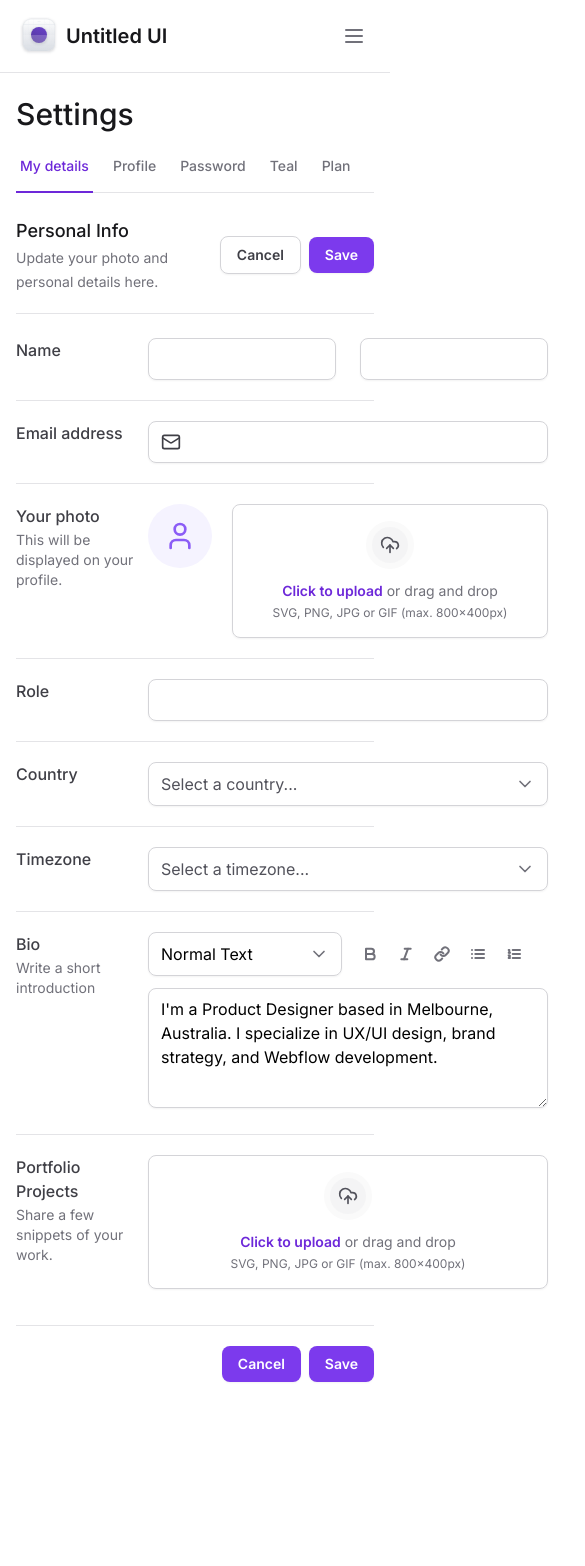
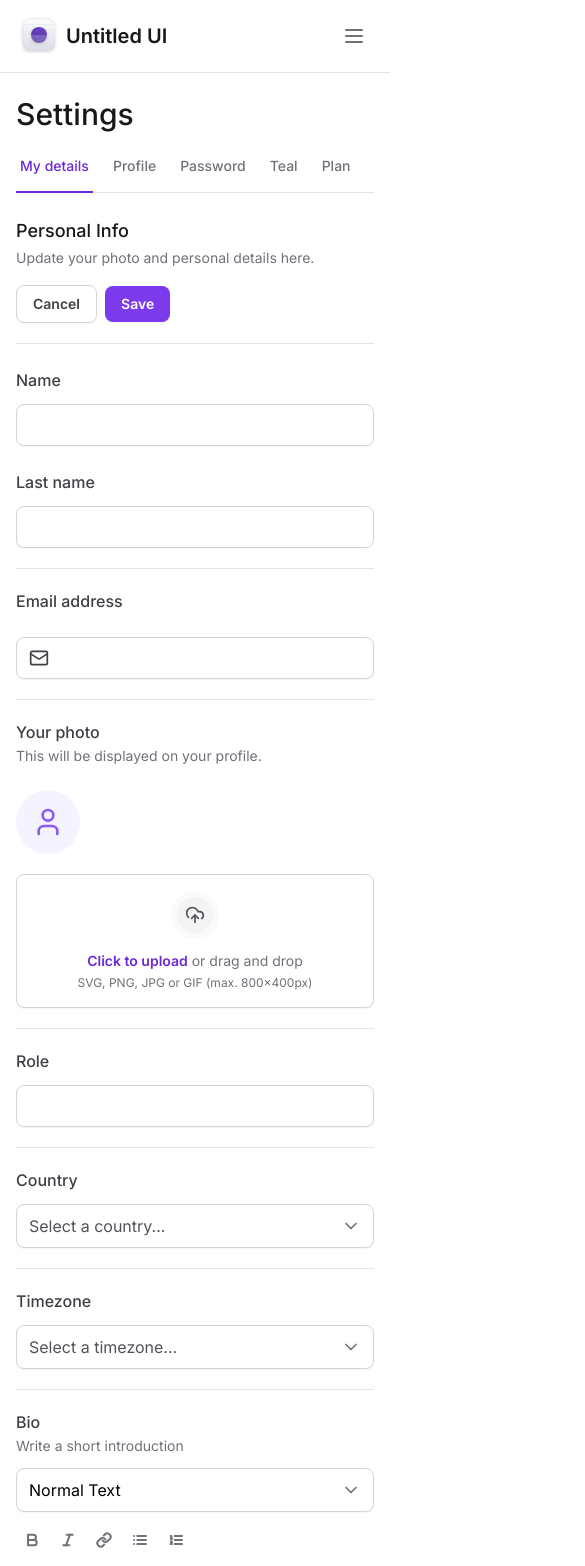
Before and after one commit to AdrielGarciaS/tailwind-next, a Next.js app: page / in a window 390 px wide. Shown: the top 1566 px of the page, 585 px wide, since content can reach past the window. Before the commit the page ends 1430 px from the top, so only its background shows below. Built offline with nearby package versions, Linux system fonts and the light colour scheme.

Commit message:
style: form responsiveness

```diff
--- a/src/app/page.tsx
+++ b/src/app/page.tsx
@@ -16,7 +16,7 @@
       <SettingsTabs />
 
       <div className="mt-6 flex flex-col">
-        <div className="flex items-center justify-between border-b border-zinc-200 pb-5">
+        <div className="flex flex-col justify-between gap-4 border-b border-zinc-200 pb-5 lg:flex-row lg:items-center">
           <div className="space-y-1">
             <h2 className="text-lg font-medium text-zinc-900">Personal Info</h2>
             <span className="text-sm text-zinc-500">
@@ -38,7 +38,7 @@
           className="mt-6 flex w-full flex-col gap-5 divide-y divide-zinc-200"
           action=""
         >
-          <div className="grid grid-cols-form gap-3">
+          <div className="flex flex-col gap-3 lg:grid lg:grid-cols-form">
             <label
               htmlFor="firstName"
               className="text-small font-medium text-zinc-700"
@@ -46,18 +46,26 @@
               Name
             </label>
 
-            <div className="grid grid-cols-2 gap-6">
+            <div className="flex flex-col gap-6 lg:grid lg:grid-cols-2">
               <Input.Root>
                 <Input.Control id="firstName" />
               </Input.Root>
 
-              <Input.Root>
-                <Input.Control />
-              </Input.Root>
+              <div className="flex flex-col gap-3 lg:block">
+                <label
+                  htmlFor="lastName"
+                  className="text-small font-medium text-zinc-700 lg:sr-only"
+                >
+                  Last name
+                </label>
+                <Input.Root>
+                  <Input.Control id="lastName" />
+                </Input.Root>
+              </div>
             </div>
           </div>
 
-          <div className="grid grid-cols-form gap-3 pt-5">
+          <div className="flex flex-col gap-6 pt-5 lg:grid lg:grid-cols-form">
             <label
               htmlFor="email"
               className="text-small font-medium text-zinc-700"
@@ -74,7 +82,7 @@
             </Input.Root>
           </div>
 
-          <div className="grid grid-cols-form gap-3 pt-5">
+          <div className="flex flex-col gap-6 pt-5 lg:grid lg:grid-cols-form">
             <label
               htmlFor="photo"
               className="text-small font-medium text-zinc-700"
@@ -85,7 +93,7 @@
               </span>
             </label>
 
-            <FileInput.Root className="flex items-start gap-5">
+            <FileInput.Root className="flex flex-col gap-5 lg:flex-row lg:items-start">
               <FileInput.ImagePreview />
 
               <FileInput.Trigger />
@@ -94,7 +102,7 @@
             </FileInput.Root>
           </div>
 
-          <div className="grid grid-cols-form gap-3 pt-5">
+          <div className="flex flex-col gap-3 pt-5 lg:grid lg:grid-cols-form">
             <label
               htmlFor="role"
               className="text-small font-medium text-zinc-700"
@@ -107,7 +115,7 @@
             </Input.Root>
           </div>
 
-          <div className="grid grid-cols-form gap-3 pt-5">
+          <div className="flex flex-col gap-3 pt-5 lg:grid lg:grid-cols-form">
             <label
               htmlFor="country"
               className="text-small font-medium text-zinc-700"
@@ -122,7 +130,7 @@
             </Select>
           </div>
 
-          <div className="grid grid-cols-form gap-3 pt-5">
+          <div className="flex flex-col gap-3 pt-5 lg:grid lg:grid-cols-form">
             <label
               htmlFor="timezone"
               className="text-small font-medium text-zinc-700"
@@ -140,7 +148,7 @@
             </Select>
           </div>
 
-          <div className="grid grid-cols-form gap-3 pt-5">
+          <div className="flex flex-col gap-3 pt-5 lg:grid lg:grid-cols-form">
             <label
               htmlFor="bio"
               className="text-small font-medium text-zinc-700"
@@ -152,7 +160,7 @@
             </label>
 
             <div className="space-y-3">
-              <div className="grid grid-cols-2 gap-3">
+              <div className="flex flex-col gap-3 lg:grid lg:grid-cols-2">
                 <Select defaultValue="normal">
                   <SelectItem value="normal" text="Normal Text" />
 
@@ -192,7 +200,7 @@
             </div>
           </div>
 
-          <div className="grid grid-cols-form gap-3 pt-5">
+          <div className="flex flex-col gap-3 pt-5 lg:grid lg:grid-cols-form">
             <label
               htmlFor="portfolio"
               className="text-small font-medium text-zinc-700"
```
